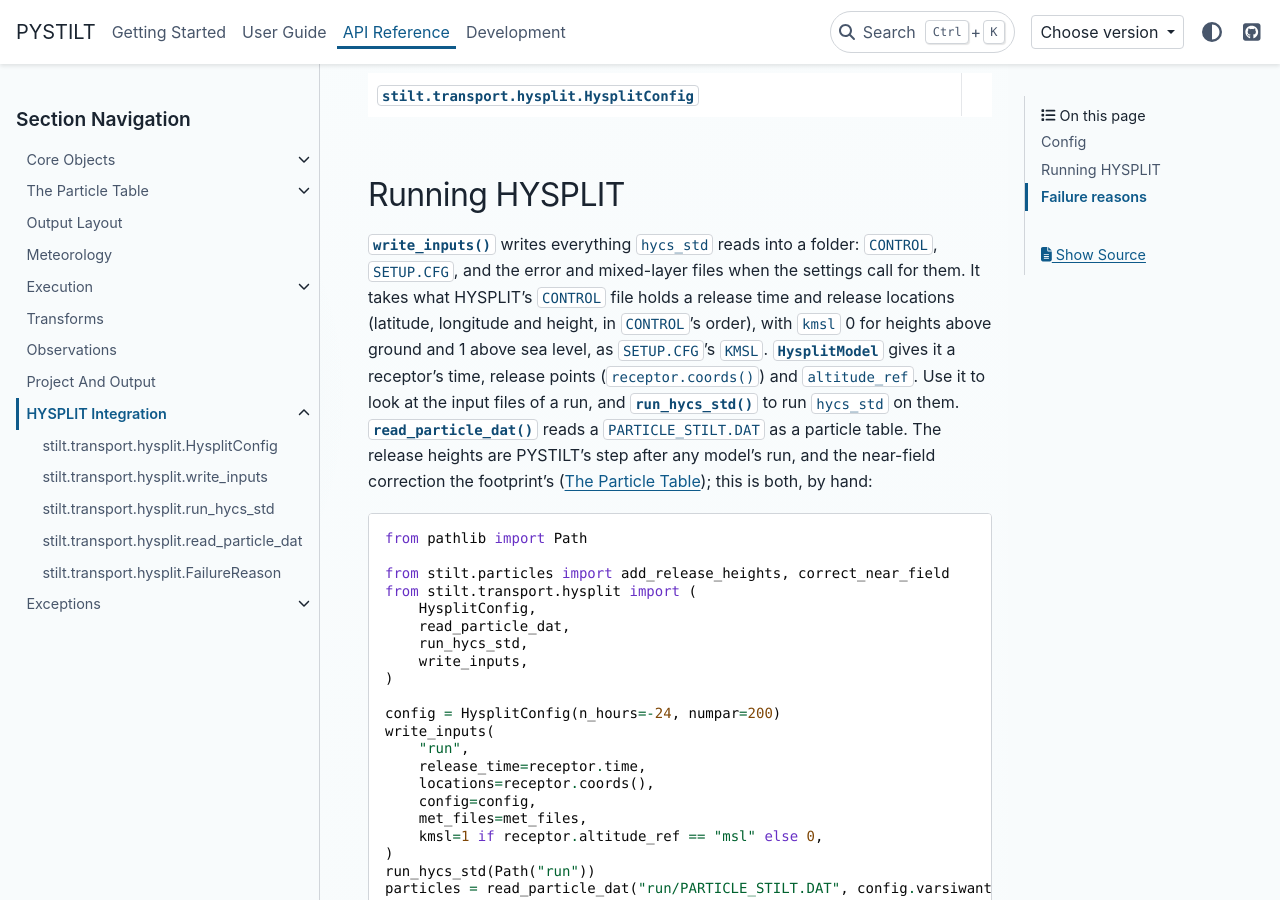
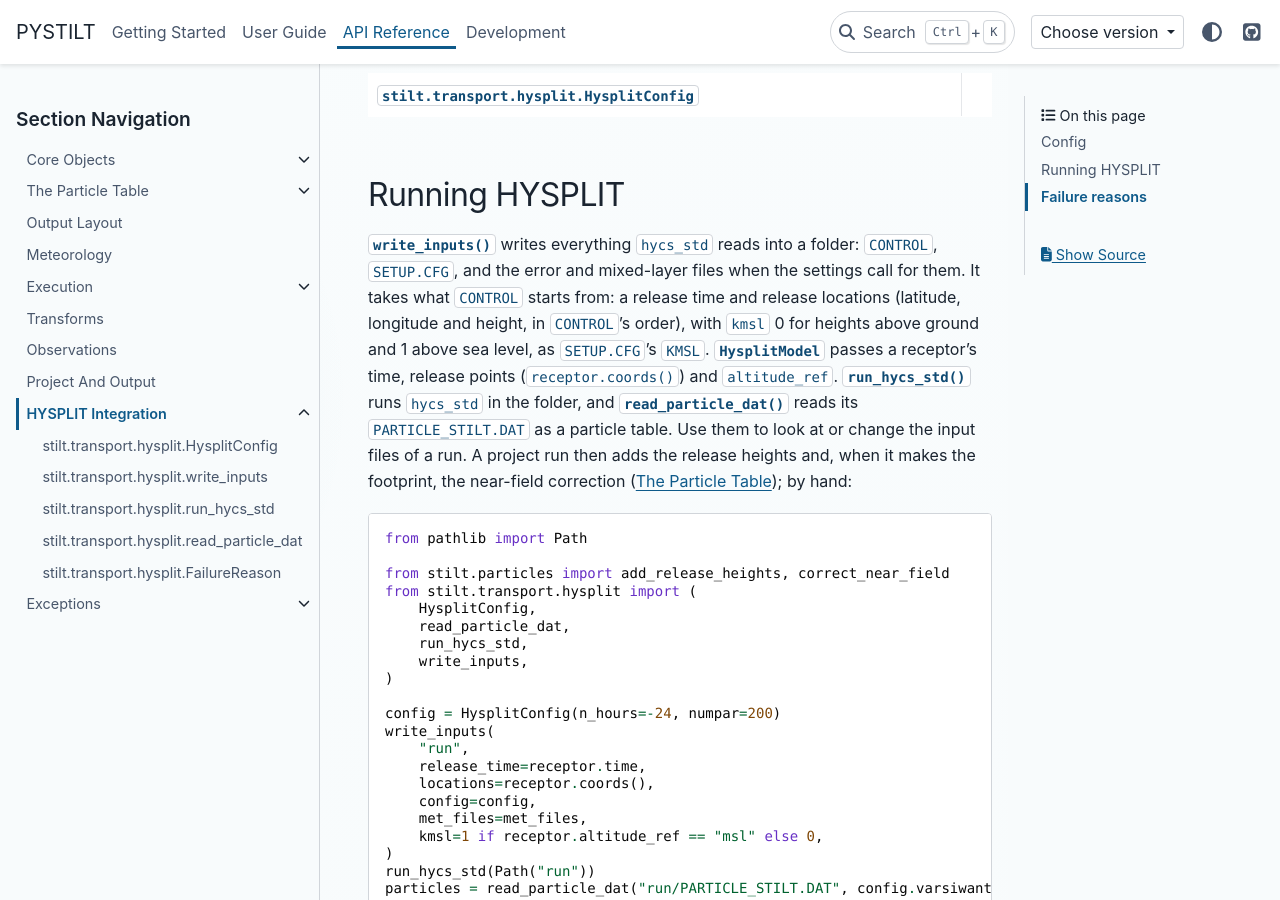
Before and after one commit to fbirds5230/runtraj, a Sphinx documentation site: the page built from docs/reference/hysplit.rst, in a window 1280 px wide and 900 px high, scrolled down 459 px. Built offline with Sphinx 7.4.7 and the PyData theme 0.15.4, drawn with Linux system fonts in a browser that asks for light colours; pages that are not in the unit, such as notebooks, are missing from menus.

Commit message:
docs(reference): tighten the particle table, HYSPLIT and transforms references
Move sample_met's example into the particle table reference, fix a garbled
sentence in the HYSPLIT reference, bring the reference index and the
background, observations and transforms docstrings up to the current loss
transforms, and order the stilt.transforms docstring for reading.

```diff
--- a/docs/reference/exceptions.rst
+++ b/docs/reference/exceptions.rst
@@ -16,7 +16,7 @@ Every exception PYSTILT raises is a :class:`stilt.StiltError`, so one
 Each one also subclasses the builtin that describes it. A
 :class:`~stilt.exceptions.SimulationError` is a ``RuntimeError`` and a
 :class:`~stilt.exceptions.HYSPLITNotFoundError` is a ``FileNotFoundError``,
-so code that catches the builtin keeps working. Plain input checks, such as
+so an ``except`` for the builtin catches it too. Plain input checks, such as
 a negative particle count, raise ``ValueError``.
 
 Base class
--- a/docs/reference/hysplit.rst
+++ b/docs/reference/hysplit.rst
@@ -26,17 +26,17 @@ Running HYSPLIT
 :func:`~stilt.transport.hysplit.write_inputs` writes everything
 ``hycs_std`` reads into a folder: ``CONTROL``, ``SETUP.CFG``, and the error
 and mixed-layer files when the settings call for them. It takes what
-HYSPLIT's ``CONTROL`` file holds a release time and release locations
-(latitude, longitude and height, in ``CONTROL``'s order), with ``kmsl`` 0
-for heights above ground and 1 above sea level, as ``SETUP.CFG``'s ``KMSL``.
-:class:`~stilt.transport.hysplit.HysplitModel` gives it a receptor's time,
-release points (``receptor.coords()``) and ``altitude_ref``. Use it to look
-at the input files of a run, and
-:func:`~stilt.transport.hysplit.run_hycs_std` to run ``hycs_std`` on them.
-:func:`~stilt.transport.hysplit.read_particle_dat` reads a
-``PARTICLE_STILT.DAT`` as a particle table. The release heights are
-PYSTILT's step after any model's run, and the near-field correction the
-footprint's (:doc:`particles`); this is both, by hand:
+``CONTROL`` starts from: a release time and release locations (latitude,
+longitude and height, in ``CONTROL``'s order), with ``kmsl`` 0 for heights
+above ground and 1 above sea level, as ``SETUP.CFG``'s ``KMSL``.
+:class:`~stilt.transport.hysplit.HysplitModel` passes a receptor's time,
+release points (``receptor.coords()``) and ``altitude_ref``.
+:func:`~stilt.transport.hysplit.run_hycs_std` runs ``hycs_std`` in the
+folder, and :func:`~stilt.transport.hysplit.read_particle_dat` reads its
+``PARTICLE_STILT.DAT`` as a particle table. Use them to look at or change
+the input files of a run. A project run then adds the release heights and,
+when it makes the footprint, the near-field correction
+(:doc:`particles`); by hand:
 
 .. code-block:: python
 
```
Also changed, not shown: docs/reference/index.rst (+7 -7 lines), docs/reference/particles.rst (+54 -40 lines).
